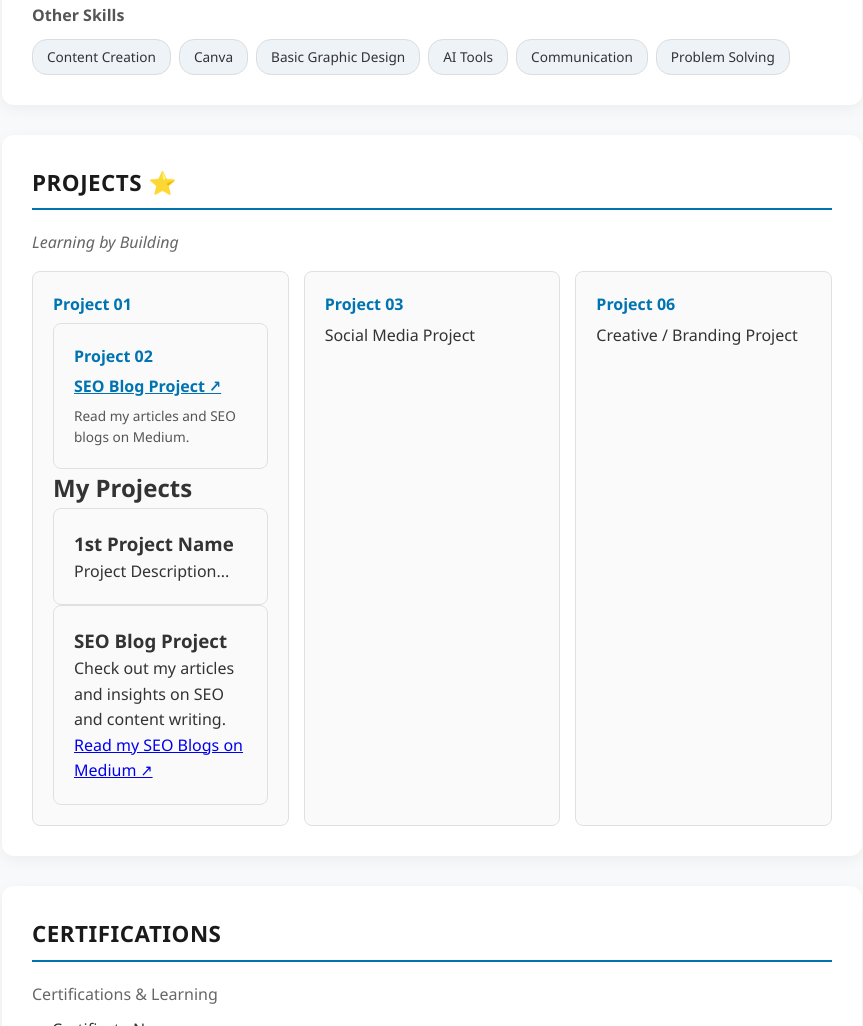
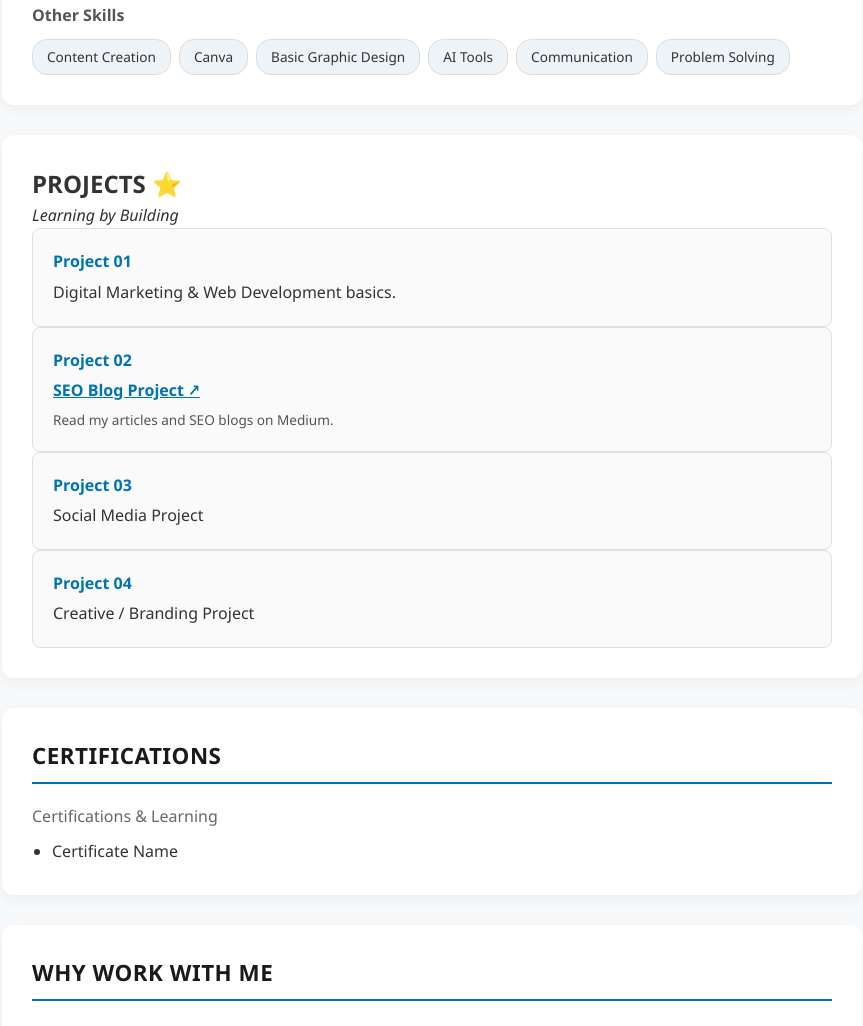
Before and after one commit to hardikmishrahere/hardikmishrahere.github.io, a plain HTML site: page index.html in a window 1280 px wide. Shown: the part 1260-2286 px from the top of the page, without its empty margins (208-1071 px from the left). Drawn offline with Linux system fonts and the light colour scheme.

Commit message:
Update index.html

```diff
--- a/index.html
+++ b/index.html
@@ -232,16 +232,23 @@
             </div>
         </section>
 
-        <!-- Projects Section -->
-        <section class="section">
-            <h3 class="section-title">Projects ⭐</h3>
-            <p style="margin-bottom: 15px; color: #666; font-style: italic;">Learning by Building</p>
-            <div class="project-grid">
+      <!-- PROJECTS SECTION -->
+<section id="projects" class="section">
+    <h2>PROJECTS ⭐</h2>
+    <p class="subtitle"><em>Learning by Building</em></p>
+
+    <div class="projects-grid">
+        <!-- Project 01 -->
         <div class="project-card">
-                    <h4>Project 01</h4><div class="project-card">
+            <h4>Project 01</h4>
+            <p>Digital Marketing & Web Development basics.</p>
+        </div>
+
+        <!-- Project 02 -->
+        <div class="project-card">
             <h4>Project 02</h4>
             <p>
-        <a href="https://medium.com/@hardikpc999" target="_blank" style="color: #0073b1; text-decoration: underline; font-weight: 600;">
+                <a href="https://medium.com/@hardikpc999" target="_blank" style="color: #0073b1; font-weight: 600;">
                     SEO Blog Project ↗
                 </a>
             </p>
@@ -249,35 +256,16 @@
                 Read my articles and SEO blogs on Medium.
             </p>
         </div>
-<div class="projects">
-    <h2>My Projects</h2>
 
-    <!-- Project 1 -->
-    <div class="project-card">
-        <h3>1st Project Name</h3>
-        <p>Project Description...</p>
-    </div>
-
-    <!-- 2nd Project: SEO Blog Project -->
-    <div class="project-card">
-        <h3>SEO Blog Project</h3>
-        <p>Check out my articles and insights on SEO and content writing.</p>
-
-        <!-- Medium Profile Link -->
-        <p>
-            <a href="https://medium.com/@YOUR-MEDIUM-USERNAME" target="_blank">
-                Read my SEO Blogs on Medium ↗
-            </a>
-        </p>
-    </div>
-</div>
-                </div>
+        <!-- Project 03 -->
         <div class="project-card">
             <h4>Project 03</h4>
             <p>Social Media Project</p>
         </div>
+
+        <!-- Project 04 / Branding -->
         <div class="project-card">
-                    <h4>Project 06</h4>
+            <h4>Project 04</h4>
             <p>Creative / Branding Project</p>
         </div>
     </div>
```
Lines whose indentation alone changed are shown as unchanged.
